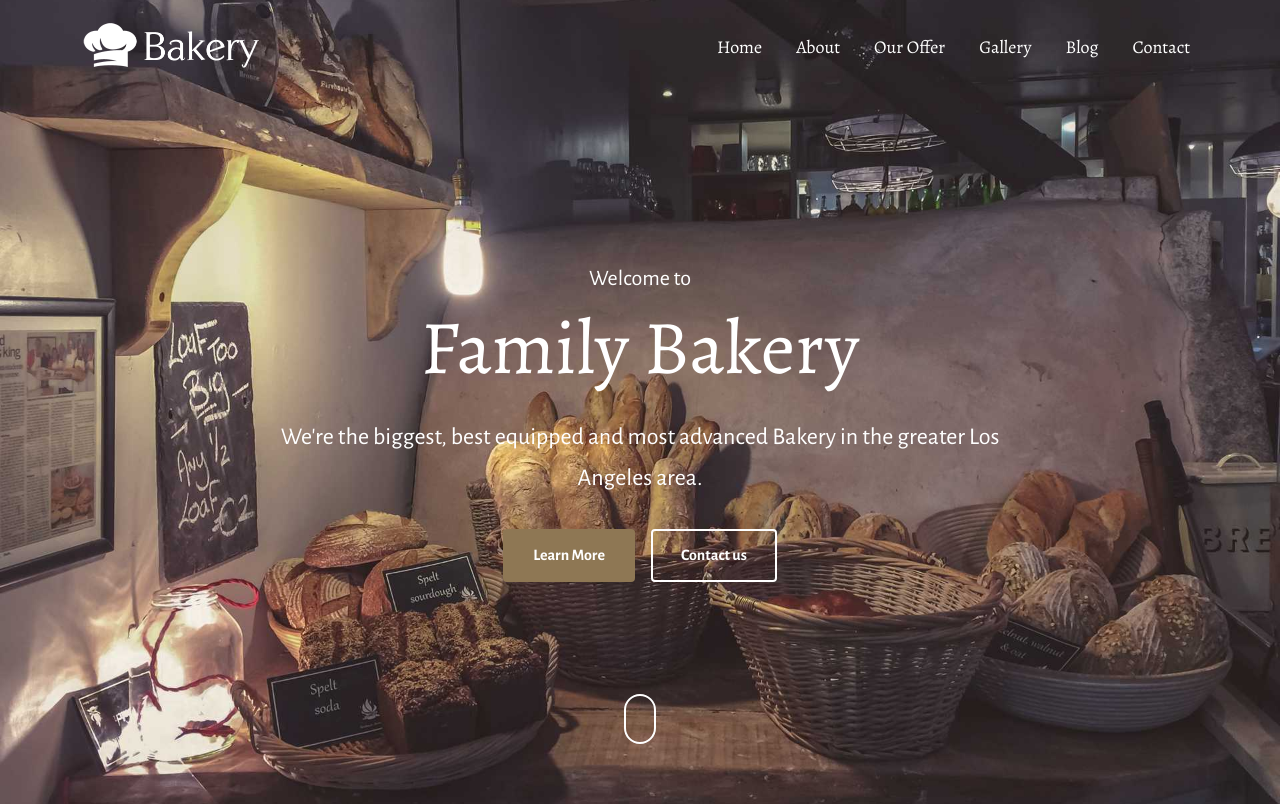
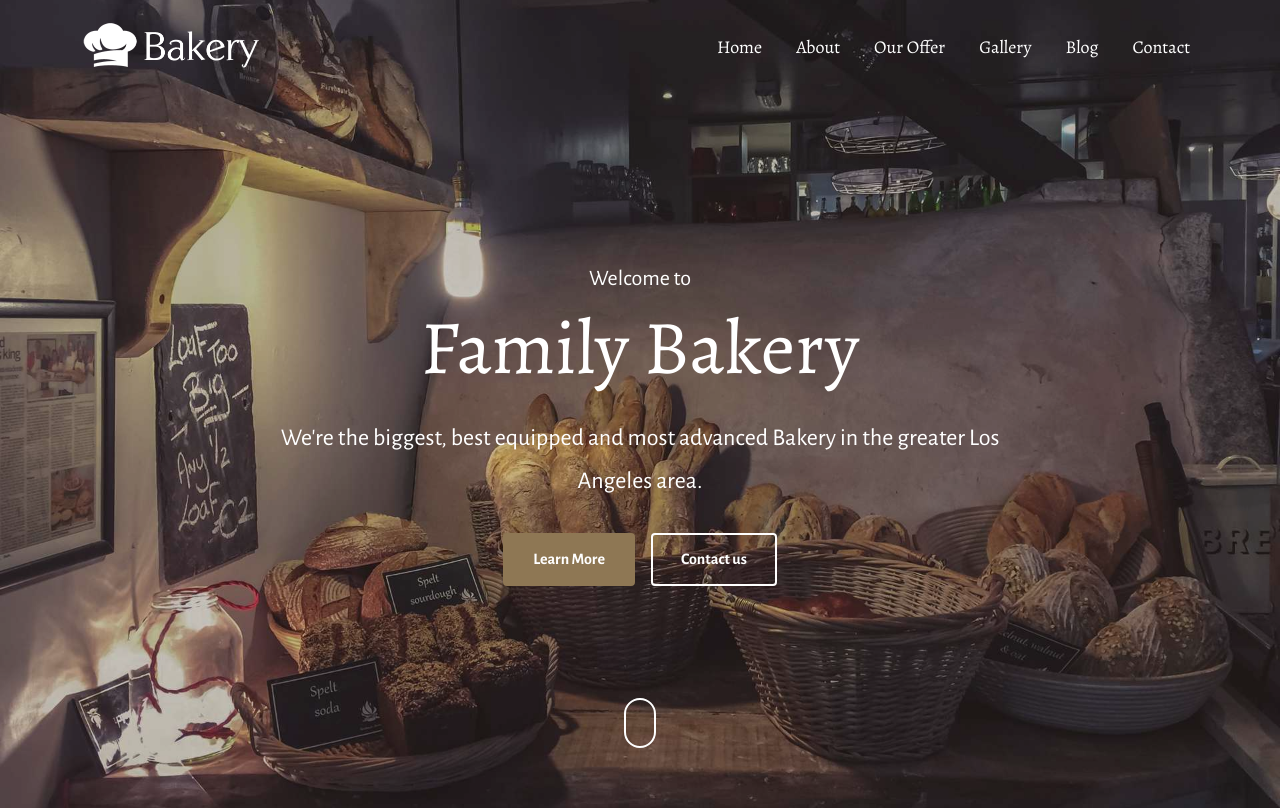
Before and after one commit to Mark-Ehab/Bakery, a plain HTML site: page index.html in a window 1280 px wide. Shown: the top 809 px of the page. Drawn offline with nearby package versions, Linux system fonts and the light colour scheme.

Commit message:
Add: extra dimming overlay on background cover of Navbar and home sections

```diff
--- a/CSS/styles.css
+++ b/CSS/styles.css
@@ -11,11 +11,31 @@ h2 {
 }
 
 .Background-Image {
+  position: relative;
   background-image: url(./../images/drew-coffman-1872.jpg);
   background-position: center center;
   background-size: cover;
-  /* height: 134vh; */
+  height: auto;
+  /* height: 136vh; */
   /* background-attachment: fixed; */
+}
+
+.Background-Image::before {
+  content: "";
+  position: absolute;
+  top: 0;
+  left: 0;
+  bottom: 0;
+  right: 0;
+  width: 100%;
+  height: 100%;
+  background-color: rgba(0, 0, 0, 0.2);
+  z-index: 0;
+}
+
+.Background-Image * {
+  position: relative;
+  z-index: 1;
 }
 
 .Container {
@@ -131,7 +151,7 @@ div.Navigation-Bar div.Container {
 .Home-Page-P2-Font {
   font-size: 24px;
   font-family: Alegreya Sans;
-  line-height: 41px;
+  line-height: 43px;
 }
 
 .Contact-Us-Btn {
@@ -543,6 +563,7 @@ div.Navigation-Bar div.Container {
   background-position: center center;
   background-size: contain;
   background-repeat: no-repeat;
+  position: relative;
 }
 
 .About-Us-List h3 {
```
